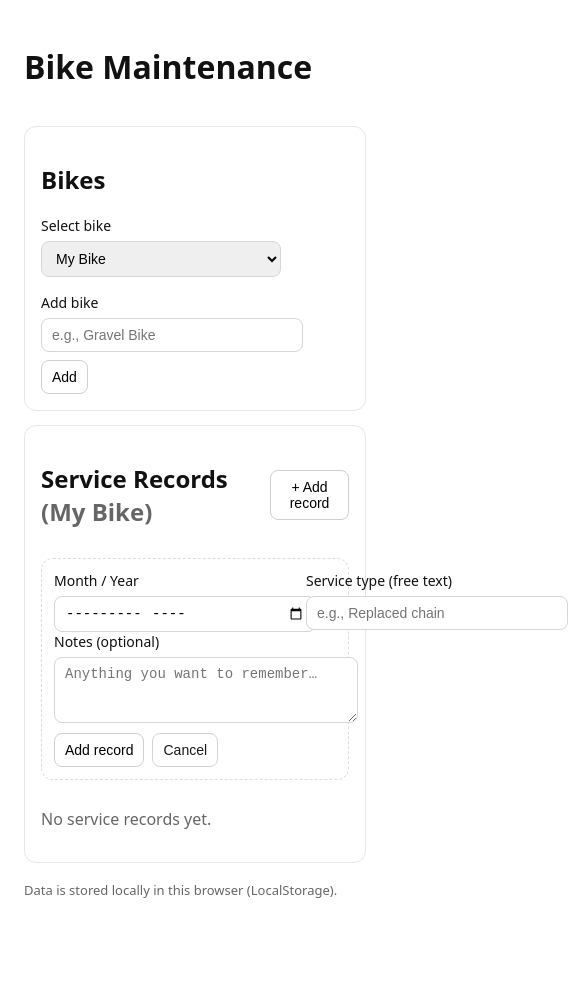
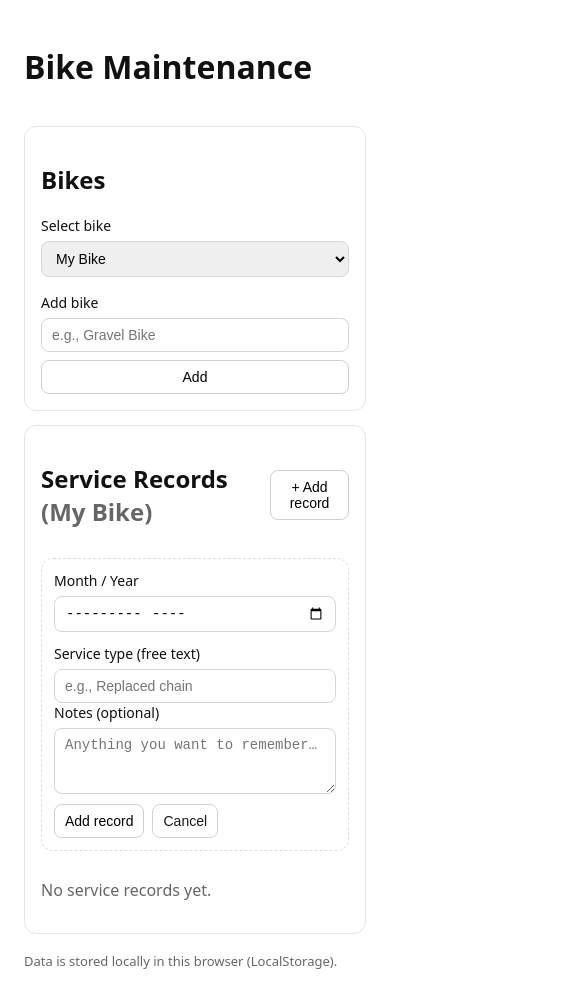
Before and after one commit to allenwsellars/Cycles, a React (Vite) app: page / in a window 390 px wide. Shown: the whole page, 568 px wide, since content can reach past the window. Before the commit the page ends 923 px from the top, so only its background shows below. Built offline with nearby package versions, Linux system fonts and the light colour scheme.

Commit message:
Update App.css

```diff
--- a/src/App.css
+++ b/src/App.css
@@ -62,7 +62,9 @@ textarea {
   border: 1px solid #d6d6d6;
   border-radius: 8px;
   padding: 8px 10px;
-  min-width: 240px;
+  width: 100%;
+  min-width: 0;
+  box-sizing: border-box;
 }
 
 textarea {
@@ -164,3 +166,23 @@ button:disabled {
   margin-top: 18px;
   font-size: 13px;
 }
+
+@media (max-width: 640px) {
+  .grid {
+    grid-template-columns: 1fr;
+  }
+
+  .row,
+  .inlineForm {
+    flex-direction: column;
+    align-items: stretch;
+  }
+
+  .listItem {
+    flex-direction: column;
+  }
+
+  .listActions {
+    align-items: center;
+  }
+}
```
